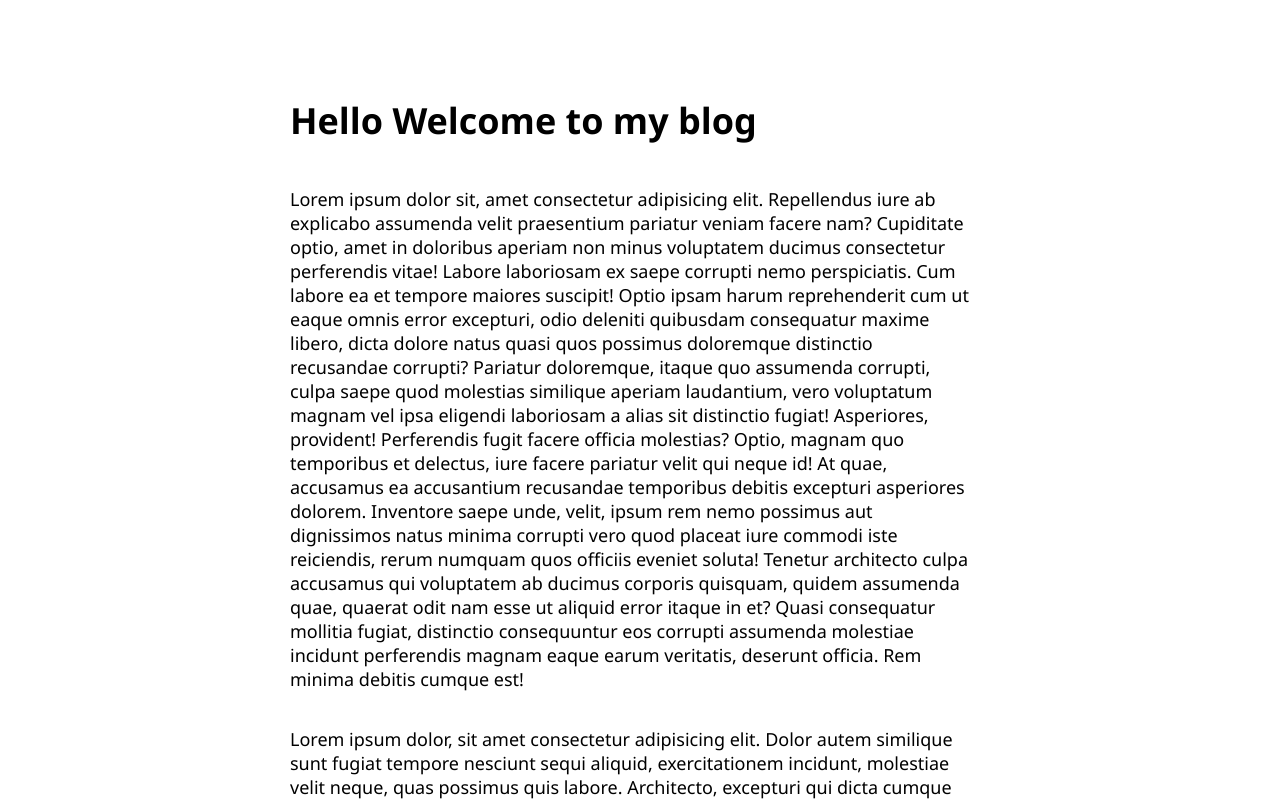
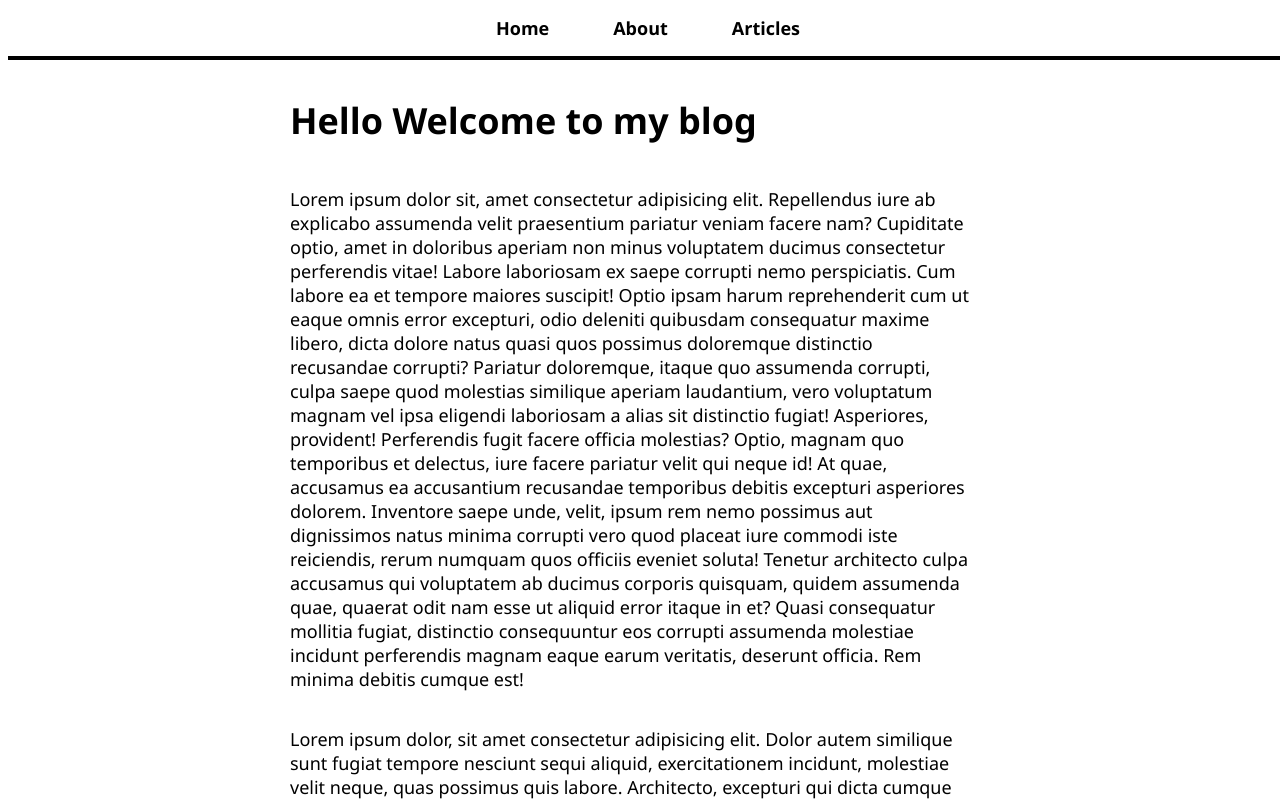
Before and after one commit to ketankshukla/portfolio-react-blog, a React (Create React App) app: page / in a window 1280 px wide. Shown: the top 801 px of the page. Built offline with nearby package versions, Linux system fonts and the light colour scheme.

Commit message:
Added NavBar

```diff
--- a/src/App.js
+++ b/src/App.js
@@ -5,11 +5,13 @@
 import AboutPage from "./pages/AboutPage";
 import ArticlePage from "./pages/ArticlePage";
 import ArticlesList from "./pages/ArticlesList";
+import NavBar from "./NavBar";
 // comment
 const App = () => {
   return (
     <Router>
       <div className="App">
+      <NavBar/>
         <div id="page-body">
           <Route path="/" component={HomePage} exact />
           <Route path="/about" component={AboutPage} />
--- /dev/null
+++ b/src/NavBar.js
@@ -0,0 +1,22 @@
+import React from 'react'
+import  {Link} from 'react-router-dom'
+
+const NavBar = () => {
+  return (
+    <nav>
+      <ul>
+        <li>
+          <Link to="/">Home</Link>
+        </li>
+        <li>
+          <Link to="/about">About</Link>
+        </li>
+        <li>
+          <Link to="/articles-list">Articles</Link>
+        </li>
+      </ul>
+    </nav>
+  );
+}
+
+export default NavBar
```
Also changed, not shown: 1 other file (tests, documents, lock files or other folders).
